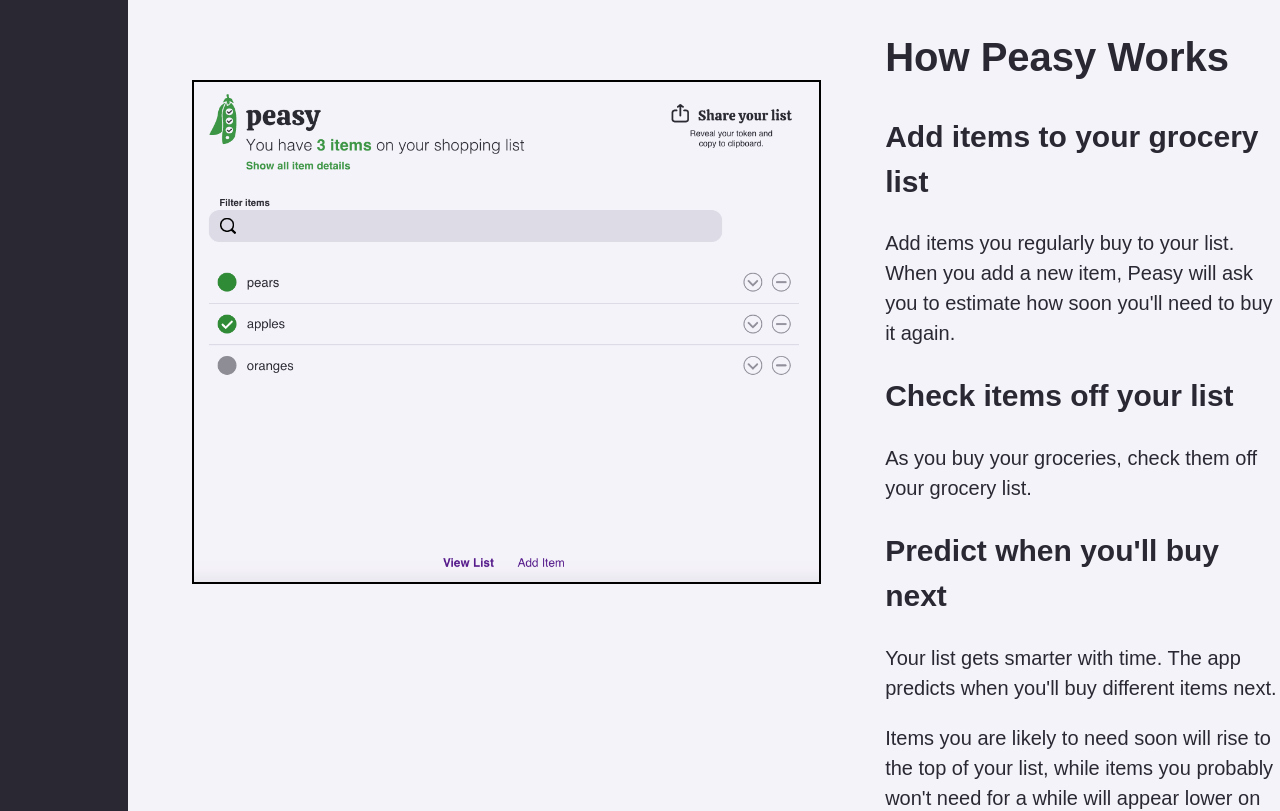
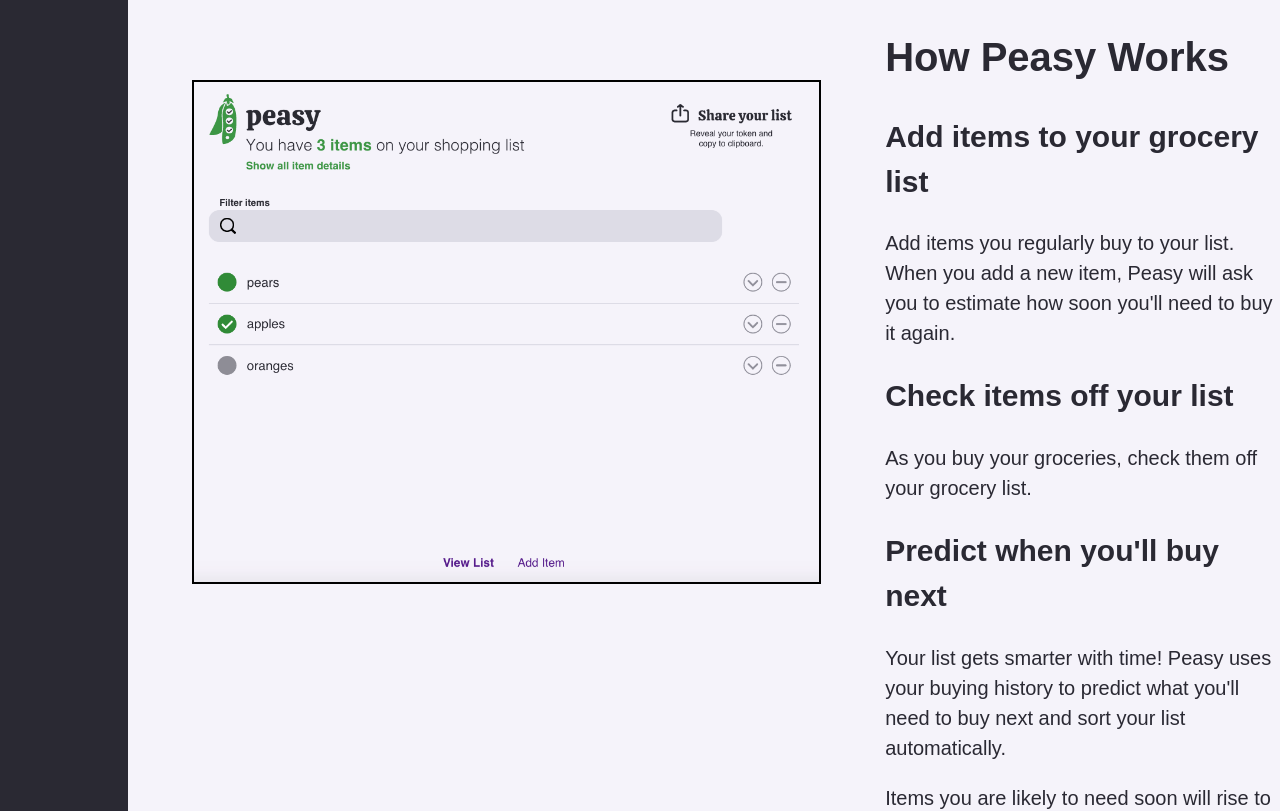
Before and after one commit to the-collab-lab/tcl-26-smart-shopping-list, a React (Create React App) app: page /about in a window 1280 px wide. Shown: the top 811 px of the page. Built offline with nearby package versions, Linux system fonts and the light colour scheme; a web font is replaced by a local one.

Commit message:
Update src/pages/AboutView/AboutView.js
Co-authored-by: Ander Swift <anderswift@gmail.com>

```diff
--- a/src/pages/AboutView/AboutView.js
+++ b/src/pages/AboutView/AboutView.js
@@ -34,8 +34,8 @@
             Predict when you'll buy next
           </h2>
           <p className="about-section__paragraph">
-            Your list gets smarter with time. The app predicts when you'll buy
-            different items next.
+            Your list gets smarter with time! Peasy uses your buying history to predict what you'll need to buy next and
+            sort your list automatically.
           </p>
           <p className="about-section__paragraph">
             Items you are likely to need soon will rise to the top of your list, while items you probably won't need for a
```
